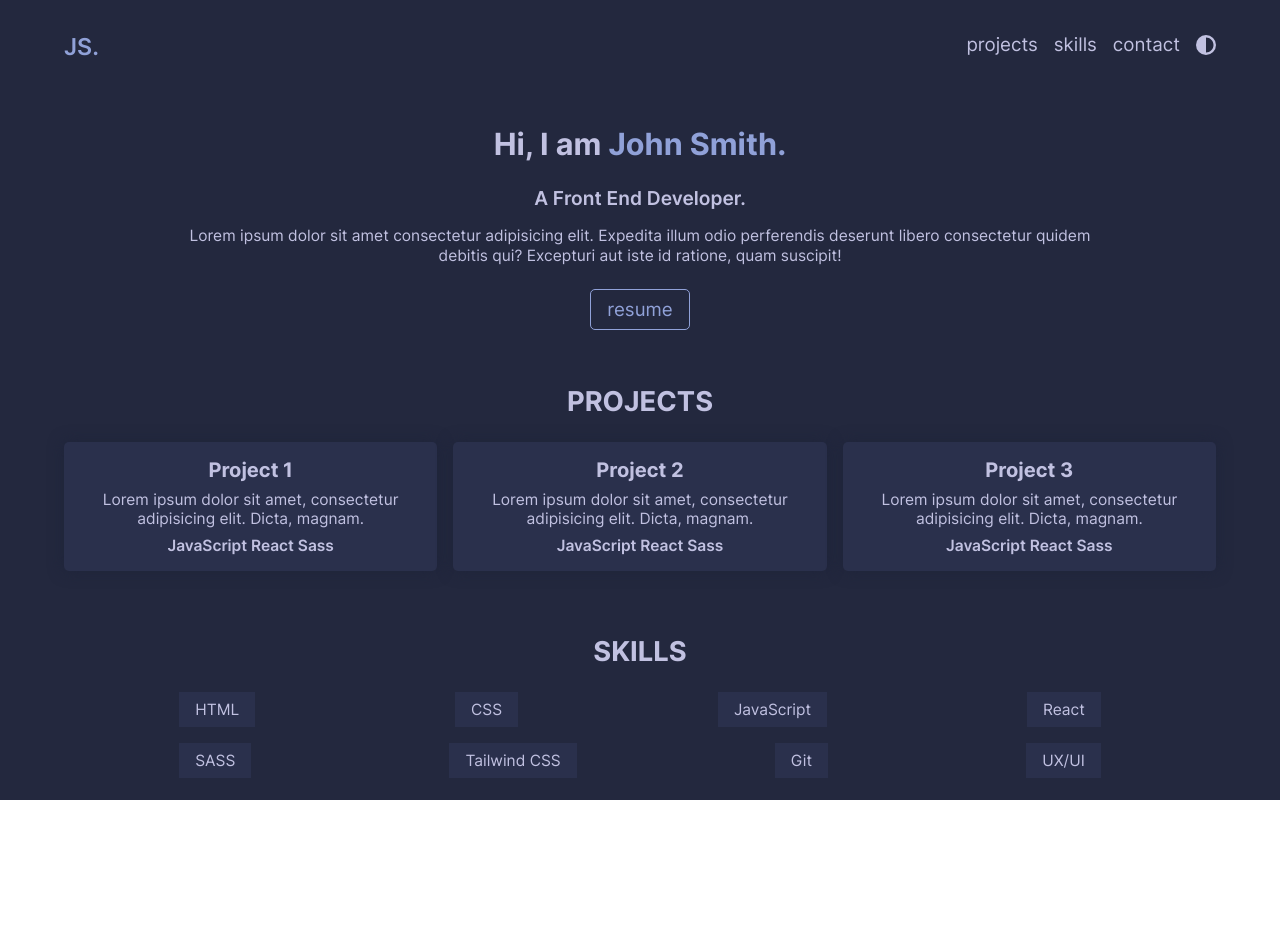
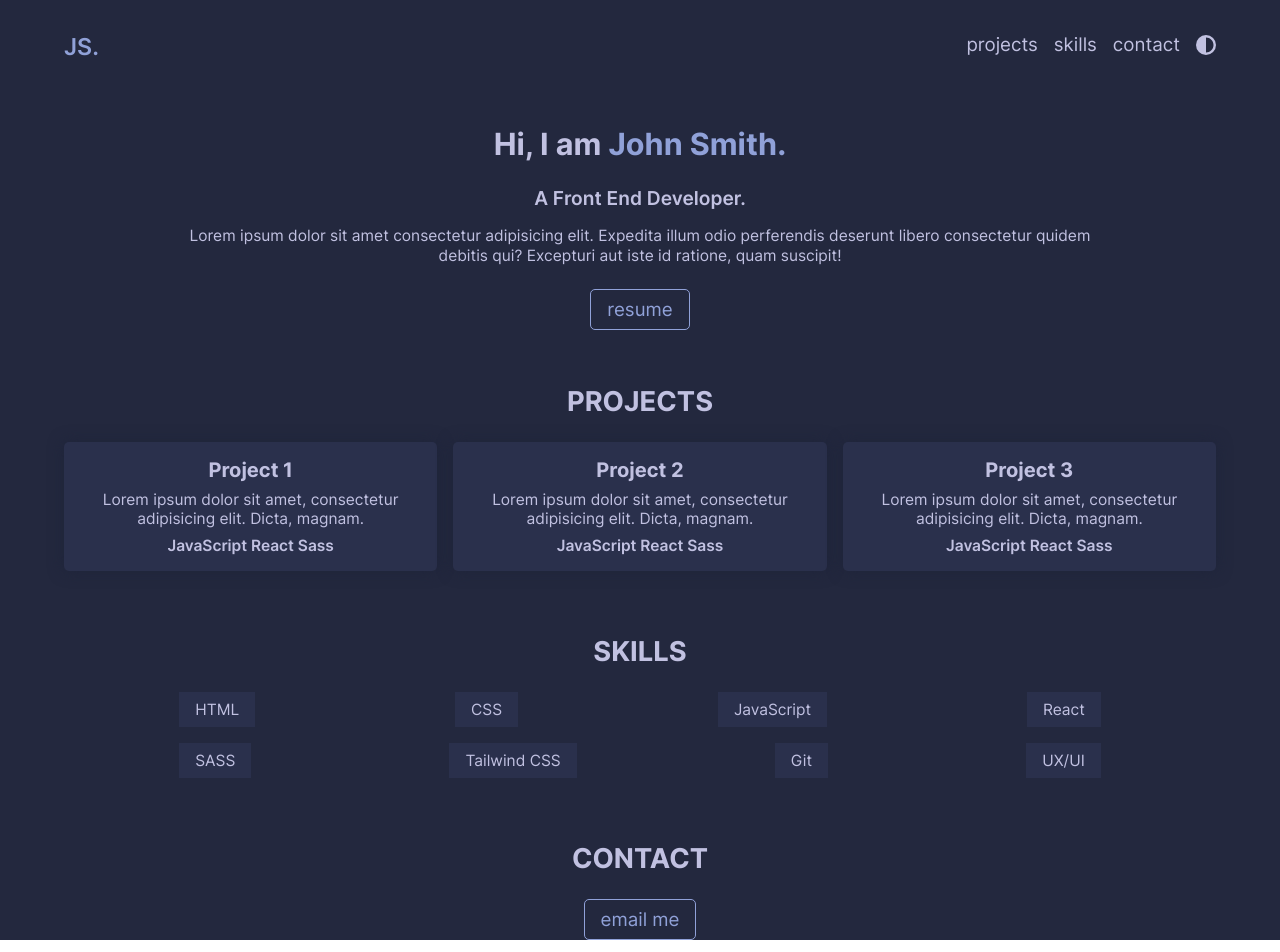
Before and after one commit to thomaserdmenger/superCode-Simplefolio-Landingpage, a React (Vite) app: page / in a window 1280 px wide. Shown: the top 952 px of the page. Before the commit the page ends 800 px from the top, so only its background shows below. Built offline with nearby package versions, Linux system fonts and the light colour scheme.

Commit message:
Add Contact Section

```diff
--- /dev/null
+++ b/src/components/Contact/Contact.css
@@ -0,0 +1,6 @@
+.contact-section {
+  margin-block-end: 4rem;
+  display: flex;
+  flex-direction: column;
+  align-items: center;
+}
--- /dev/null
+++ b/src/components/Contact/Contact.jsx
@@ -0,0 +1,16 @@
+import './Contact.css'
+
+const Contact = () => {
+  return (
+    <section className='contact-section'>
+      <h2>Contact</h2>
+      <a
+        className='btn'
+        href='#'>
+        email me
+      </a>
+    </section>
+  )
+}
+
+export default Contact
--- a/src/components/Skills/Skills.css
+++ b/src/components/Skills/Skills.css
@@ -2,6 +2,7 @@
   display: flex;
   flex-direction: column;
   align-items: center;
+  margin-block-end: 4rem;
 }
 
 .skills-section .skills {
--- a/src/index.css
+++ b/src/index.css
@@ -52,4 +52,5 @@ a {
   padding: 0.5rem 1rem;
   font-size: clamp(1rem, 0.9296rem + 0.3005vw, 1.2rem);
   border-radius: 5px;
+  text-align: center;
 }
--- a/src/pages/Home/Home.jsx
+++ b/src/pages/Home/Home.jsx
@@ -2,6 +2,7 @@ import Navbar from '../../components/Navbar/Navbar'
 import Hero from '../../components/Hero/Hero'
 import Projects from '../../components/Projects/Projects'
 import Skills from '../../components/Skills/Skills'
+import Contact from '../../components/Contact/Contact'
 
 import './Home.css'
 
@@ -13,6 +14,7 @@ const Home = () => {
         <Hero />
         <Projects />
         <Skills />
+        <Contact />
       </main>
     </div>
   )
```
